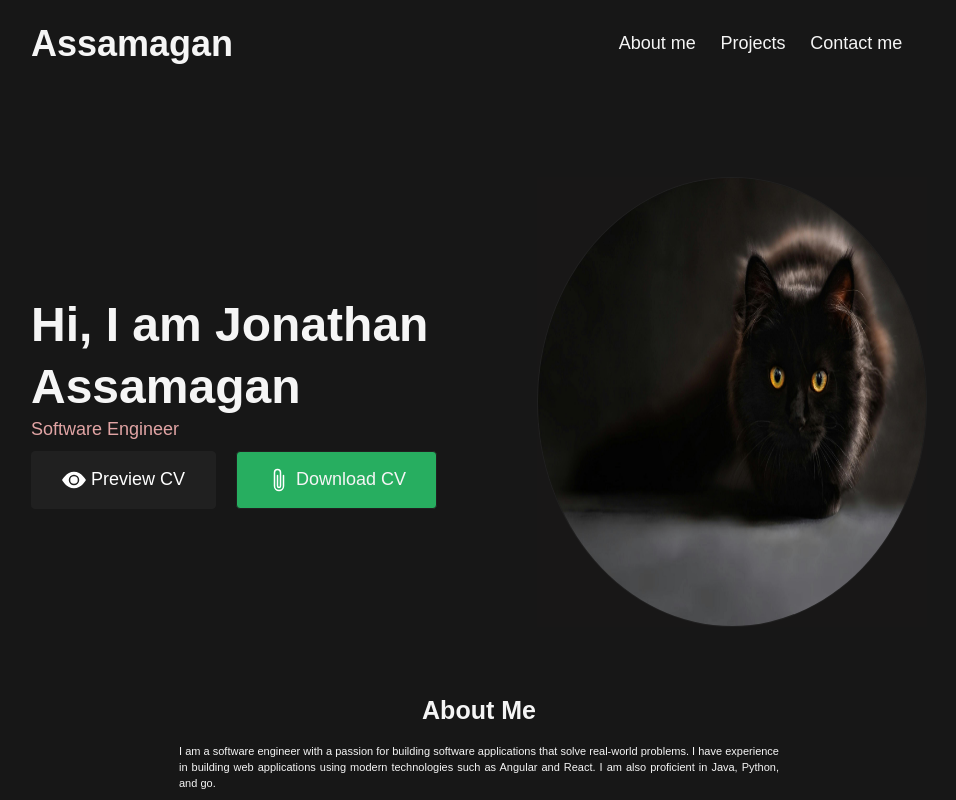
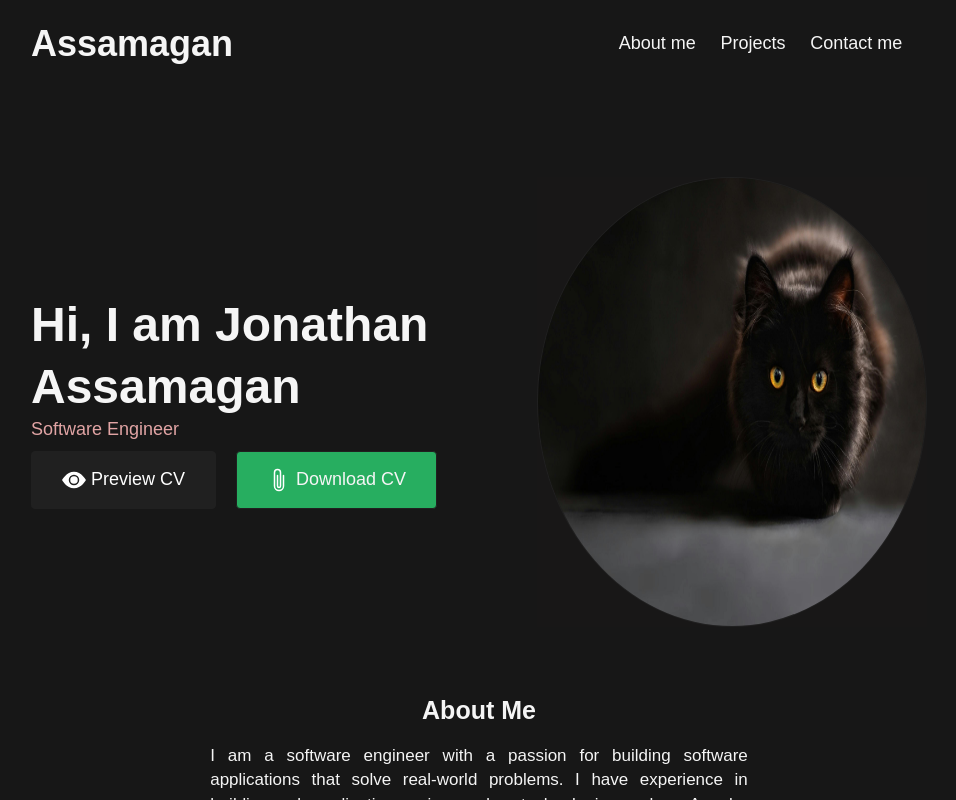
Before and after one commit to kuro-jojo/portfolio, an Angular app: page / in a window 1280 px wide. Shown: the whole page, without its empty margins (161-1117 px from the left). Built offline with nearby package versions, Linux system fonts and the light colour scheme.

Commit message:
Add  environments

```diff
--- a/angular.json
+++ b/angular.json
@@ -48,7 +48,13 @@
             "development": {
               "optimization": false,
               "extractLicenses": false,
-              "sourceMap": true
+              "sourceMap": true,
+              "fileReplacements": [
+                {
+                  "replace": "src/environments/environment.ts",
+                  "with": "src/environments/environment.development.ts"
+                }
+              ]
             }
           },
           "defaultConfiguration": "production"
--- a/src/app/about-me/about-me.component.css
+++ b/src/app/about-me/about-me.component.css
@@ -18,7 +18,7 @@ section {
 
 .about-me {
   text-align: center;
-  width: 600px;
+  width: 60%;
 }
 
 .about-me h1 {
@@ -29,7 +29,7 @@ section {
 }
 
 .about-me p {
-  font-size: 1.1rem;
+  font-size: 1.7rem;
   text-align: justify;
 }
 
--- a/src/app/project.service.ts
+++ b/src/app/project.service.ts
@@ -1,11 +1,12 @@
 import { Injectable } from '@angular/core';
 import { HttpClient } from '@angular/common/http';
 import { map } from 'rxjs';
+import { environment } from '../environments/environment';
 @Injectable({
     providedIn: 'root',
 })
 export class ProjectService {
-    private readonly projectJsonLocation = "../assets/data/projects.json"
+    private readonly projectJsonLocation = "assets/data/projects.json"
     // private readonly projectJsonLocation = "https://raw.githubusercontent.com/kuro-jojo/portfolio-angular/main/projects.json"
     constructor(
         private http: HttpClient
--- /dev/null
+++ b/src/environments/environment.development.ts
@@ -0,0 +1 @@
+export const environment = {};
--- /dev/null
+++ b/src/environments/environment.ts
@@ -0,0 +1,4 @@
+export const environment = {
+    production:true,
+    baseUrl : 'portfolio/'
+};
```
